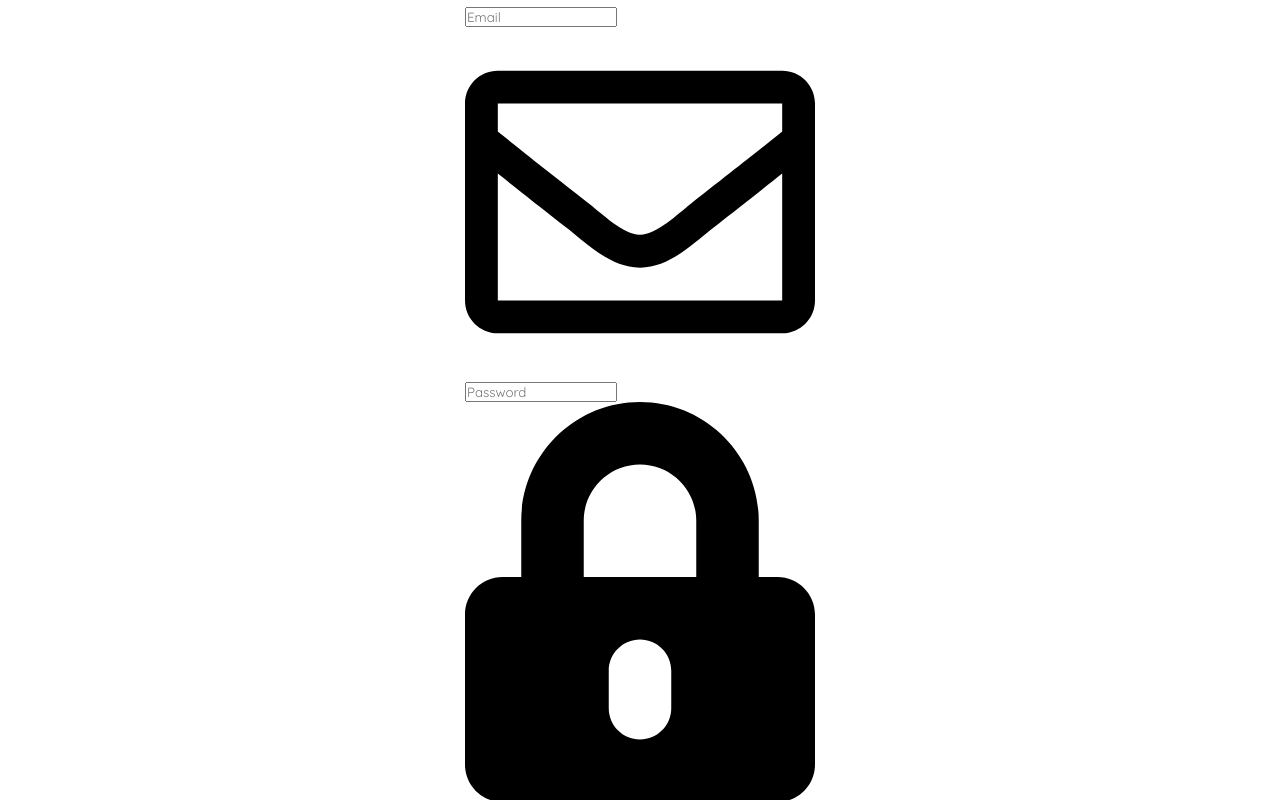
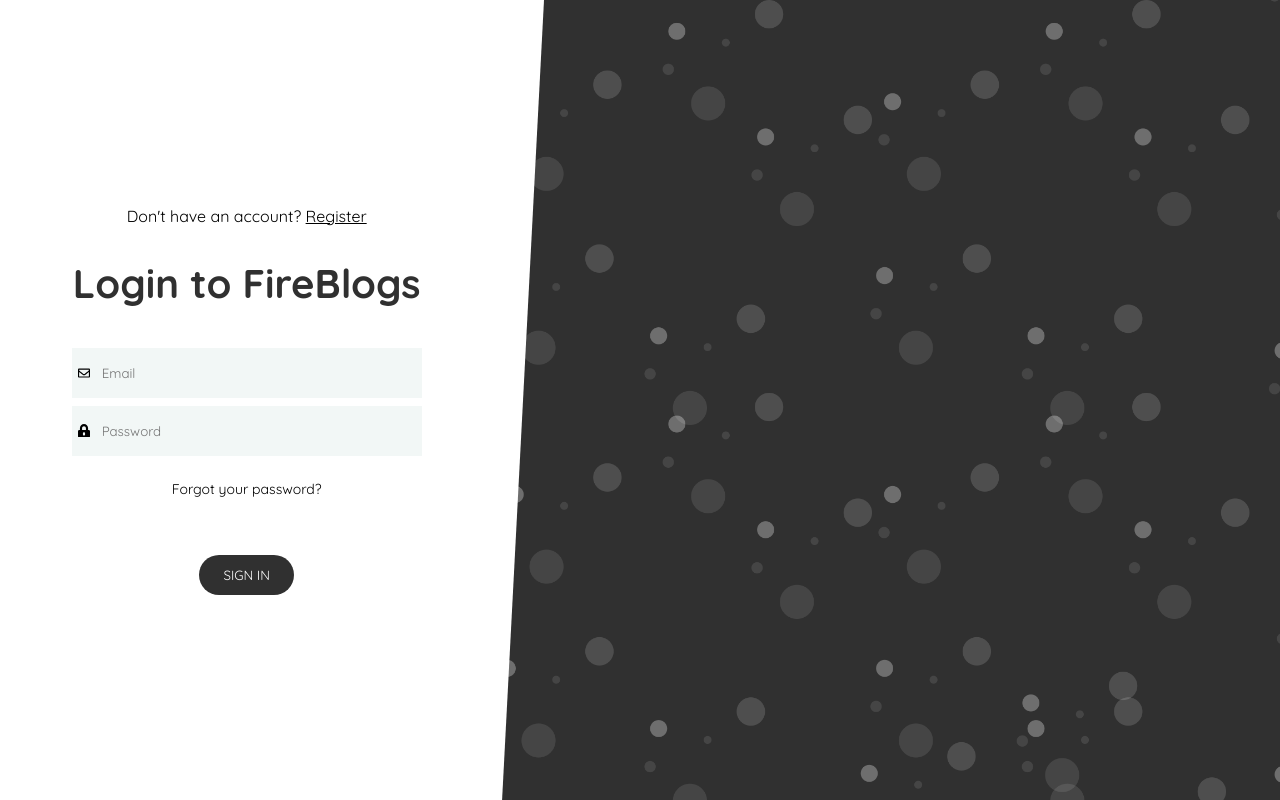
Before and after one commit to anita-brown/vue_fireblogs_app, a Vue app: page /login in a window 1280 px wide. Built offline with nearby package versions, Linux system fonts and the light colour scheme; what vue2-editor would draw is missing.

Commit message:
login components completed

```diff
--- a/src/views/Login.vue
+++ b/src/views/Login.vue
@@ -87,7 +87,27 @@
       max-width: 350px;
 
       .input {
+        position: relative;
+        display: flex;
+        justify-content: center;
+        align-items: center;
+        margin-bottom: 8px;
+        input {
+          width: 100%;
+          border: none;
+          background-color: #f2f7f6;
+          padding: 4px 4px 4px 30px;
+          height: 50px;
 
+          &:focus {
+            outline: none;
+          }
+        }
+        .icon {
+          width: 12px;
+          position: absolute;
+          left: 6px;
+        }
       }
     }
     .forgot-password {
@@ -103,6 +123,29 @@
         border-color: #303030;
       }
     }
+    .angle {
+      display: none;
+      position: absolute;
+      background-color: #fff;
+      transform: rotateZ(3deg);
+      width: 60px;
+      right: -30px;
+      height: 101%;
+      @media (min-width: 900px) {
+        display: initial;
+      }
+    }
+  }
+  .background {
+    display: none;
+    flex: 2;
+    background-size: cover;
+    background-image: url("../assets/background.png");
+    width: 100%;
+    height: 100%;
+    @media (min-width: 900px) {
+      display: initial;
+    }
   }
 }
 </style>
```
